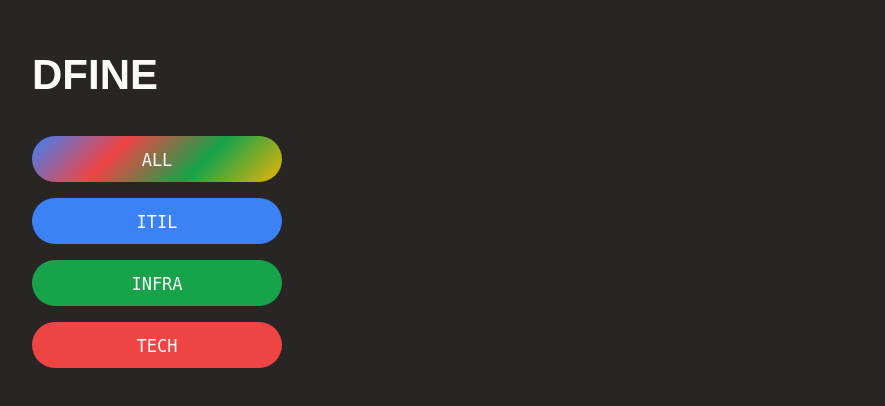
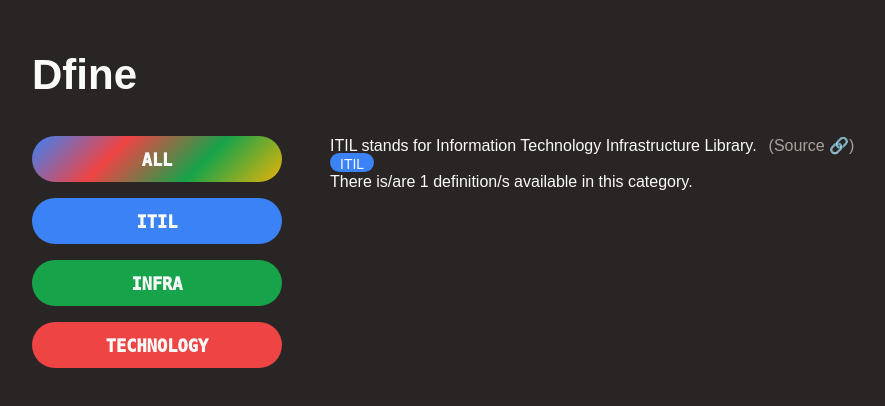
Before and after one commit to KulkarniSuraj/Dfine, a React (Create React App) app: page / in a window 1280 px wide. Shown: the top 406 px of the page, without its empty margins (32-917 px from the left). Built offline with nearby package versions, Linux system fonts and the light colour scheme.

Commit message:
Untracked changes

```diff
--- a/src/App.css
+++ b/src/App.css
@@ -15,13 +15,7 @@ body {
     display: none !important;
 }
 
-.message {
-    text-align: center;
-    text-transform: uppercase;
-    font-size: 32px;
-    font-weight: 600;
-    margin-top: 24px;
-}
+
 
 .disputed {
     color: #ef4444;
@@ -58,59 +52,6 @@ section {
 
 /* ELEMENTS */
 
-.logo {
-    display: flex;
-    align-items: center;
-    gap: 16px;
-}
-
-.logo img {
-    width: 68px;
-    height: 68px;
-}
-
-h1 {
-    font-size: 42px;
-    text-transform: uppercase;
-    font-family: "Coiny", sans-serif;
-    line-height: 1;
-    margin-top: 6px;
-}
-
-
-
-.fact {
-    font-size: 20px;
-    line-height: 1.4;
-    background-color: #44403c;
-    margin-bottom: 16px;
-    padding: 16px 24px;
-    letter-spacing: -1px;
-    border-radius: 16px;
-
-    display: flex;
-    align-items: center;
-    gap: 24px;
-}
-
-@media (max-width: 1200px) {
-    .fact {
-        flex-direction: column;
-        align-items: flex-end;
-        gap: 12px;
-    }
-}
-
-.tag {
-    text-transform: uppercase;
-    font-size: 14px;
-    font-family: "Coiny", sans-serif;
-    padding-top: 3px;
-    padding-left: 10px;
-    padding-right: 10px;
-    border-radius: 100px;
-}
-
 .vote-buttons {
     margin-left: auto;
     flex-shrink: 0;
@@ -144,24 +85,14 @@ ul {
     list-style: none;
 }
 
-.source:link,
-.source:visited {
-    color: #a8a29e;
-    text-decoration: none;
-    margin-left: 12px;
-    transition: 0.3s;
-}
 
-.source:hover,
-.source:active {
-    color: #3b82f6;
-}
 
 .btn {
     border: none;
     font-family: "monospace", sans-serif;
     line-height: 1;
     text-transform: uppercase;
+    font-weight: 950;
     font-size: 17px;
     padding: 16px 0 13px;
     background-image: linear-gradient(
@@ -185,8 +116,6 @@ ul {
     font-size: 20px;
     padding: 20px 32px 17px;
 }
-
-
 
 /* FORM */
 .fact-form {
--- a/src/App.js
+++ b/src/App.js
@@ -2,6 +2,7 @@ import { useState } from "react";
 import "./App.css";
 import Header from "./components/Header";
 import CategoryFilter from "./components/CategoryFilter";
+import DefinitionList from "./components/DefinitionList";
 
 function App() {
     const [definitions, setDefinitions] = useState([]);
@@ -13,6 +14,7 @@ function App() {
             <Header />
             <main className="main">
               <CategoryFilter setCurrentCategory={setCurrentCategory}></CategoryFilter>
+              <DefinitionList definitions={initialList}></DefinitionList>
             </main>
         </>
     );
@@ -21,3 +23,12 @@ const Loader = () => {
     return <p className="message">Loading...</p>;
 };
 export default App;
+
+const initialList = [
+  {
+    id: 1,
+    text: 'ITIL stands for Information Technology Infrastructure Library.',
+    source: 'https://en.wikipedia.org/wiki/ITIL#:~:text=The%20Information%20Technology%20Infrastructure%20Library,the%20needs%20of%20the%20business.',
+    category: 'ITIL',
+  },
+];
--- /dev/null
+++ b/src/categories.js
@@ -0,0 +1,5 @@
+export const CATEGORIES = [
+    { name: "ITIL", color: "#3b82f6" },
+    { name: "Infra", color: "#16a34a" },
+    { name: "Technology", color: "#ef4444" },
+];
--- a/src/components/CategoryFilter.jsx
+++ b/src/components/CategoryFilter.jsx
@@ -1,10 +1,7 @@
 import "./CategoryFilter.css";
+import { CATEGORIES } from "../categories.js"
 const CategoryFilter = ({ setCurrentCategory }) => {
-    const CATEGORIES = [
-        { name: "ITIL", color: "#3b82f6" },
-        { name: "Infra", color: "#16a34a" },
-        { name: "Tech", color: "#ef4444" },
-    ];
+
     return (
         <aside>
             <ul className="category">
--- /dev/null
+++ b/src/components/Definition.css
@@ -0,0 +1,43 @@
+.tag {
+    text-transform: uppercase;
+    font-size: 14px;
+    font-family: "Coiny", sans-serif;
+    padding-top: 3px;
+    padding-left: 10px;
+    padding-right: 10px;
+    border-radius: 100px;
+}
+
+.definition {
+    font-size: 20px;
+    line-height: 1.4;
+    background-color: #44403c;
+    margin-bottom: 16px;
+    padding: 16px 24px;
+    letter-spacing: -1px;
+    border-radius: 16px;
+    display: flex;
+    align-items: center;
+    gap: 24px;
+}
+
+@media (max-width: 1200px) {
+    .definition {
+        flex-direction: column;
+        align-items: flex-end;
+        gap: 12px;
+    }
+}
+
+.source:link,
+.source:visited {
+    color: #a8a29e;
+    text-decoration: none;
+    margin-left: 12px;
+    transition: 0.3s;
+}
+
+.source:hover,
+.source:active {
+    color: #3b82f6;
+}
--- /dev/null
+++ b/src/components/Definition.jsx
@@ -0,0 +1,27 @@
+import { CATEGORIES } from "../categories";
+import "./Definition.css"
+
+function Definition({ definition }) {
+    return (
+        <li key={definition.id}>
+            <p>
+                {definition.text}
+                <a className="source" href={definition.source} target="_blank">
+                    (Source 🔗)
+                </a>
+            </p>
+            <span
+                className="tag"
+                style={{
+                    backgroundColor: CATEGORIES.find(
+                        (cat) => cat.name === definition.category
+                    ).color,
+                }}
+            >
+                {definition.category}
+            </span>
+        </li>
+    );
+}
+
+export default Definition;
--- /dev/null
+++ b/src/components/DefinitionList.css
@@ -0,0 +1,7 @@
+.message {
+    text-align: center;
+    text-transform: uppercase;
+    font-size: 32px;
+    font-weight: 600;
+    margin-top: 24px;
+}
--- /dev/null
+++ b/src/components/DefinitionList.jsx
@@ -0,0 +1,21 @@
+import "./DefinitionList.css";
+import Definition from "./Definition";
+
+function DefinitionList({ definitions }) {
+    if (definitions.length === 0) return (
+        <p className="message">
+            No definitions in this category!
+        </p>
+    )
+    return (
+        <section>
+            <ul>
+            {definitions.map((def) => (
+                <Definition key={def.id} definition={def} />
+            ))}
+            </ul>
+            <p>There is/are {definitions.length} definition/s available in this category.</p>
+        </section>
+    );
+}
+  export default DefinitionList;
--- a/src/components/Header.css
+++ b/src/components/Header.css
@@ -4,3 +4,9 @@
     align-items: center;
     justify-content: space-between;
 }
+h1 {
+    font-size: 42px;
+    font-family: "Coiny", sans-serif;
+    line-height: 1;
+    margin-top: 6px;
+}
```
